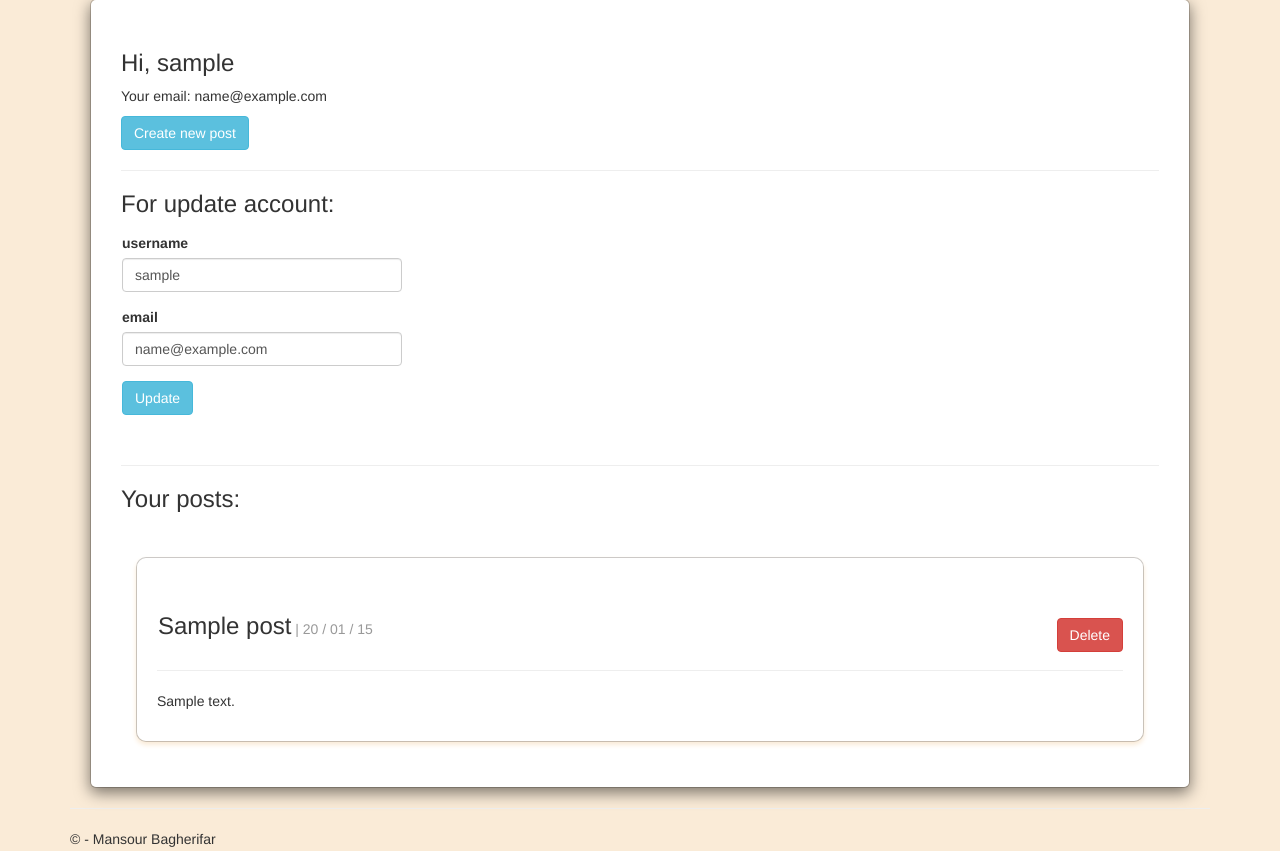
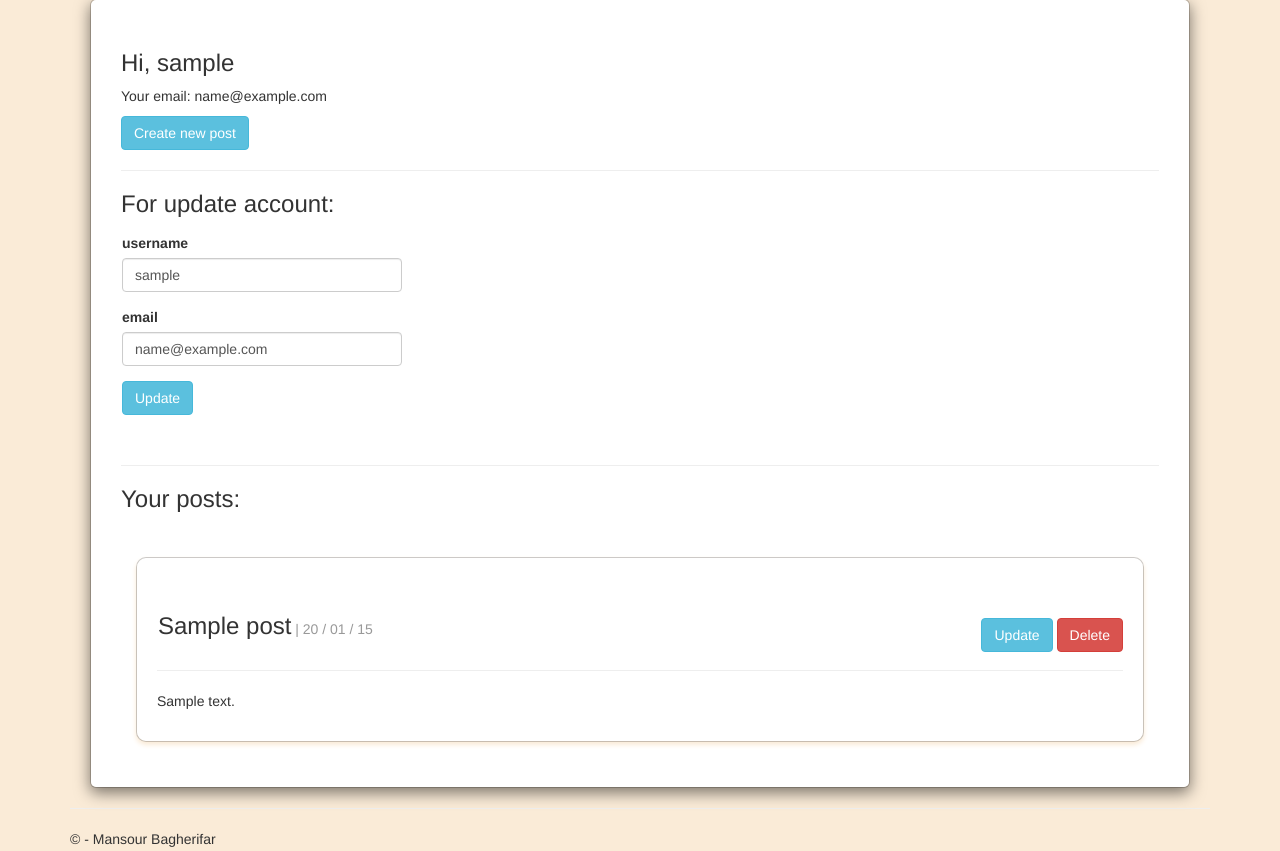
Before and after one commit to mansourB92/MyBlog, a Flask app: page /profile in a window 1280 px wide. Shown: the part 71-922 px from the top of the page. Run offline with Flask 2, Linux system fonts and the light colour scheme; a user stored in the database is signed in; tables that the repository leaves empty hold one stand-in row (values such as "Sample post"); some libraries are stand-ins or nearby versions.

Commit message:
Update profile.html

```diff
--- a/Blog/templates/profile.html
+++ b/Blog/templates/profile.html
@@ -30,7 +30,7 @@
     <div class="modal-content" style="padding: 20px; width: auto; margin: 15px; box-shadow: 0px 3px 5px antiquewhite; border-radius: 10px ">
 
         <div class="mb-3 row" style="margin: 15px 15px 10px 1px;">
-            <div><h3>{{post.title}}<small> | {{post.date.strftime('%y / %m / %d')}}</small></h3></div><div style="position: absolute; right: 20px; top: 60px;"><a href="{{url_for('delete', post_id = post.id)}}" class="btn btn-danger">Delete</a></div>
+            <div><h3>{{post.title}}<small> | {{post.date.strftime('%y / %m / %d')}}</small></h3></div><div style="position: absolute; right: 20px; top: 60px;"><a href="{{url_for('update', post_id = post.id)}}" class="btn btn-info">Update</a>  <a href="{{url_for('delete', post_id = post.id)}}" class="btn btn-danger">Delete</a></div>
         </div>
         <hr />
         <p>{{post.content}}</p>
```
